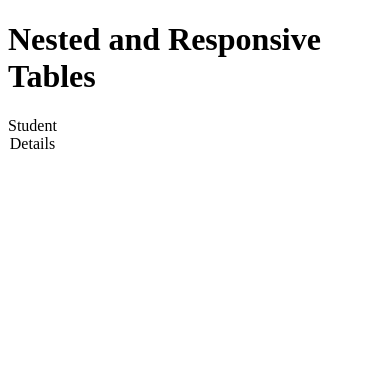
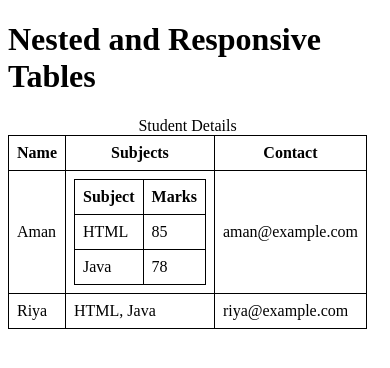
Before and after one commit to guptasaiyam11-stack/wdw0284, a plain HTML site: page WDW_ASSIGNMENT/Assignment 14/index.html in a window 390 px wide. Drawn offline with Linux system fonts and the light colour scheme.

Commit message:
Assignment 14 - Responsive Table Improved

```diff
--- a/WDW_ASSIGNMENT/Assignment 14/index.html
+++ b/WDW_ASSIGNMENT/Assignment 14/index.html
@@ -2,4 +2,5 @@
 <html lang="en"><head><meta charset="UTF-8"><title>Assignment 14 - Nested and Responsive Tables</title>
 <style>.scroll{overflow-x:auto}table{border-collapse:collapse}th,td{border:1px solid black;padding:8px}</style></head>
 <body><h1>Nested and Responsive Tables</h1><div class="scroll"><table><caption>Student Details</caption>
-</table></div></body></html>
+<tr><th>Name</th><th>Subjects</th><th>Contact</th></tr><tr><td>Aman</td><td><table><tr><th>Subject</th><th>Marks</th></tr><tr><td>HTML</td><td>85</td></tr><tr><td>Java</td><td>78</td></tr></table></td><td>aman@example.com</td></tr>
+<tr><td>Riya</td><td>HTML, Java</td><td>riya@example.com</td></tr></table></div></body></html>
```
